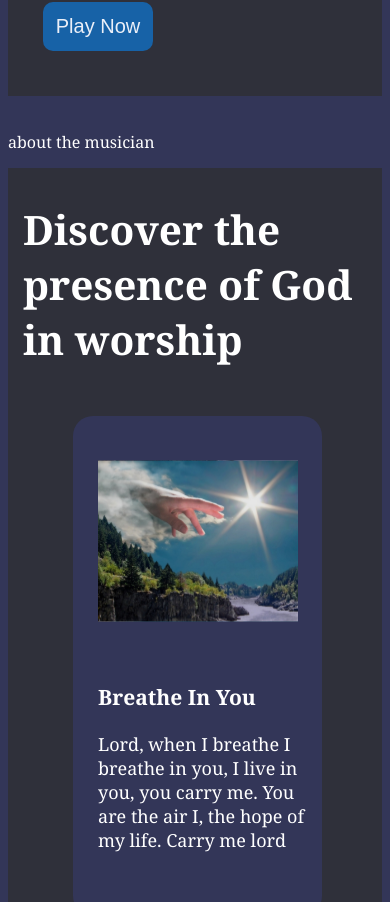
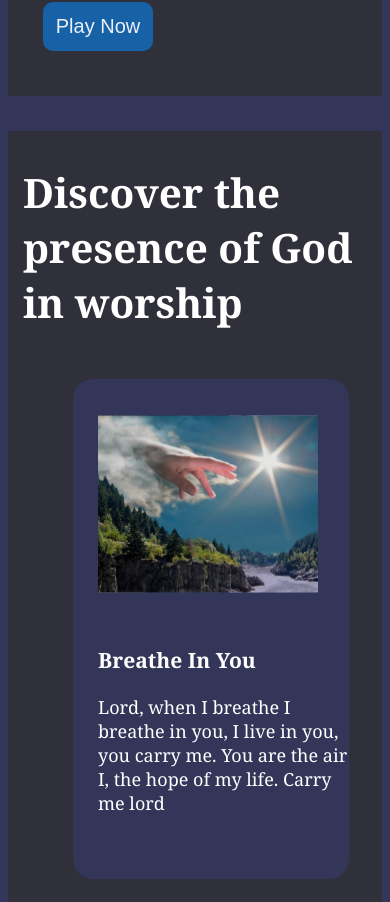
Before and after one commit to LordNedStark1/Prais-Machine-Music, a React (Create React App) app: page / in a window 390 px wide. Shown: the part 1098-2000 px from the top of the page. Built offline with nearby package versions, Linux system fonts and the light colour scheme.

Commit message:
working on the contact section

```diff
--- a/src/components/LandingPage/LandingPage.css
+++ b/src/components/LandingPage/LandingPage.css
@@ -253,6 +253,7 @@
 
 @media only screen and (min-width: 601px) and (max-width: 1200px) {
     /* Adjust styles for screens between 601px and 1200px */
+
     .header-text-div {
         width: 100%;
 
@@ -323,7 +324,7 @@
 /* mobile responsiveness */
 
 
-/* Add a general style for mobile devices */
+
 @media only screen and (max-width: 600px) {
     .nav-bar {
       justify-content: center;
@@ -343,7 +344,7 @@
       background-repeat: no-repeat;
     }
     .header h1{
-        font-size: 35px;
+        font-size: 29px;
     }
 
 
@@ -363,8 +364,9 @@
     }
 
     .worship-song-card {
-      width: 60%;
+      width: 72%;
       margin-bottom: 31px;
+
     }
     .other-songs{
         width: 100%;
@@ -374,12 +376,13 @@
     .worship-song-card-container{
         display: grid;
         justify-content: center;
+        margin-right: 25px;
     }
 
     .worship-card-image {
 
         height: 230px;
-        width: 200px;
+        width: 220px;
         margin-top: 10px;
 
       transition: none;
--- a/src/components/LandingPage/LandingPage.jsx
+++ b/src/components/LandingPage/LandingPage.jsx
@@ -142,7 +142,7 @@ const LandingPage = () => {
           <button className='play-now-button' onClick={redirectToKaniyesiOnAudioMack}>Play Now</button>
         </div>
       </div>
-      <div className='about-praise-machine'>about the musician</div>
+      {/* <div className='about-praise-machine'>about the musician</div> */}
       <div className='other-songs' id='other-songs'>
         <div className="other-songs-h2-div">
           <h2>Discover the presence of God in worship</h2>
@@ -168,7 +168,7 @@ const LandingPage = () => {
           pTagText={"experience the power and presence of God as praise machine leads in worship touching the heart heart of God"}/>
         </div>
      </div>
-      {contactInfo()}
+      {/* {contactInfo()} */}
     </div>
   )
 }
```
